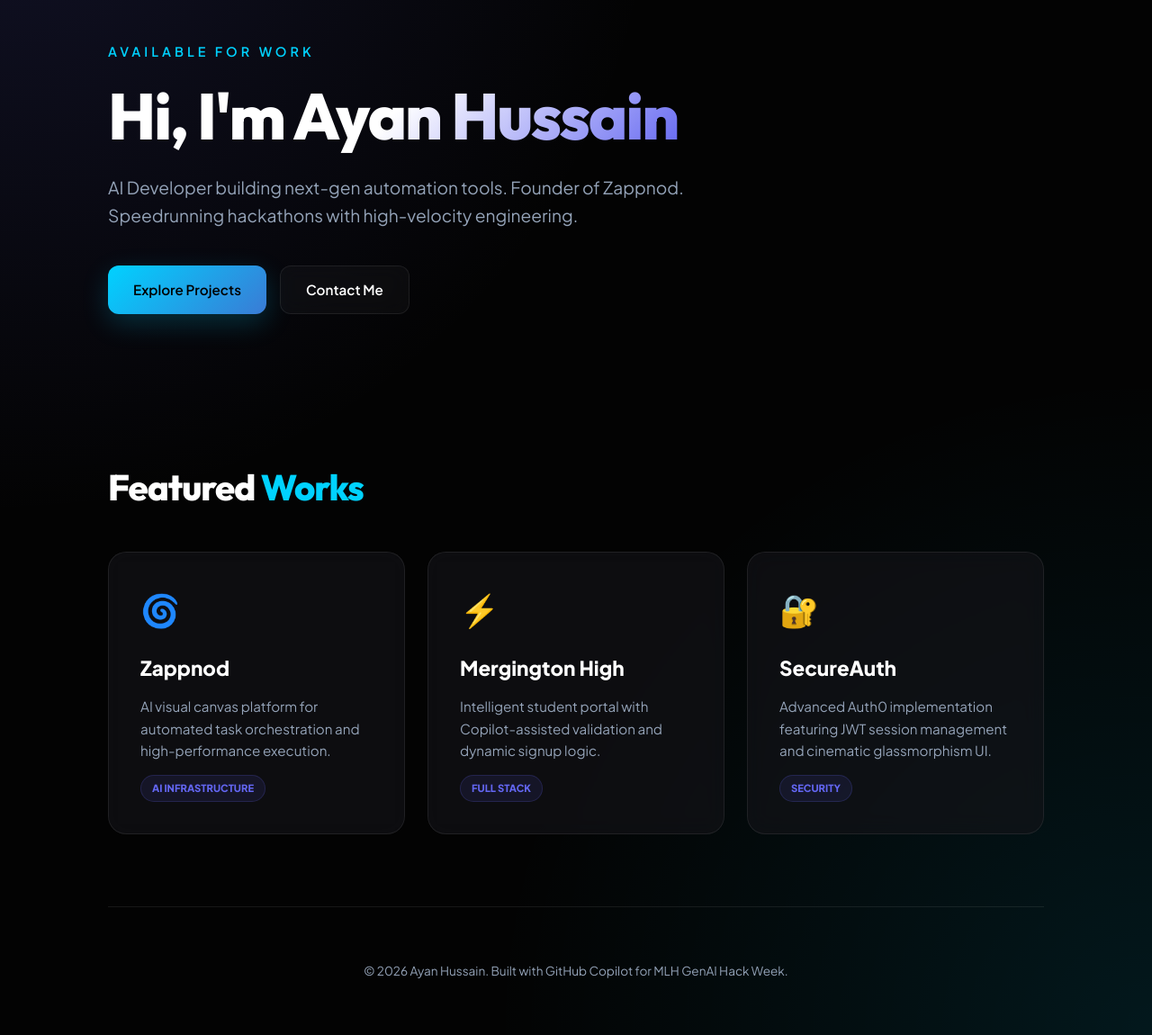
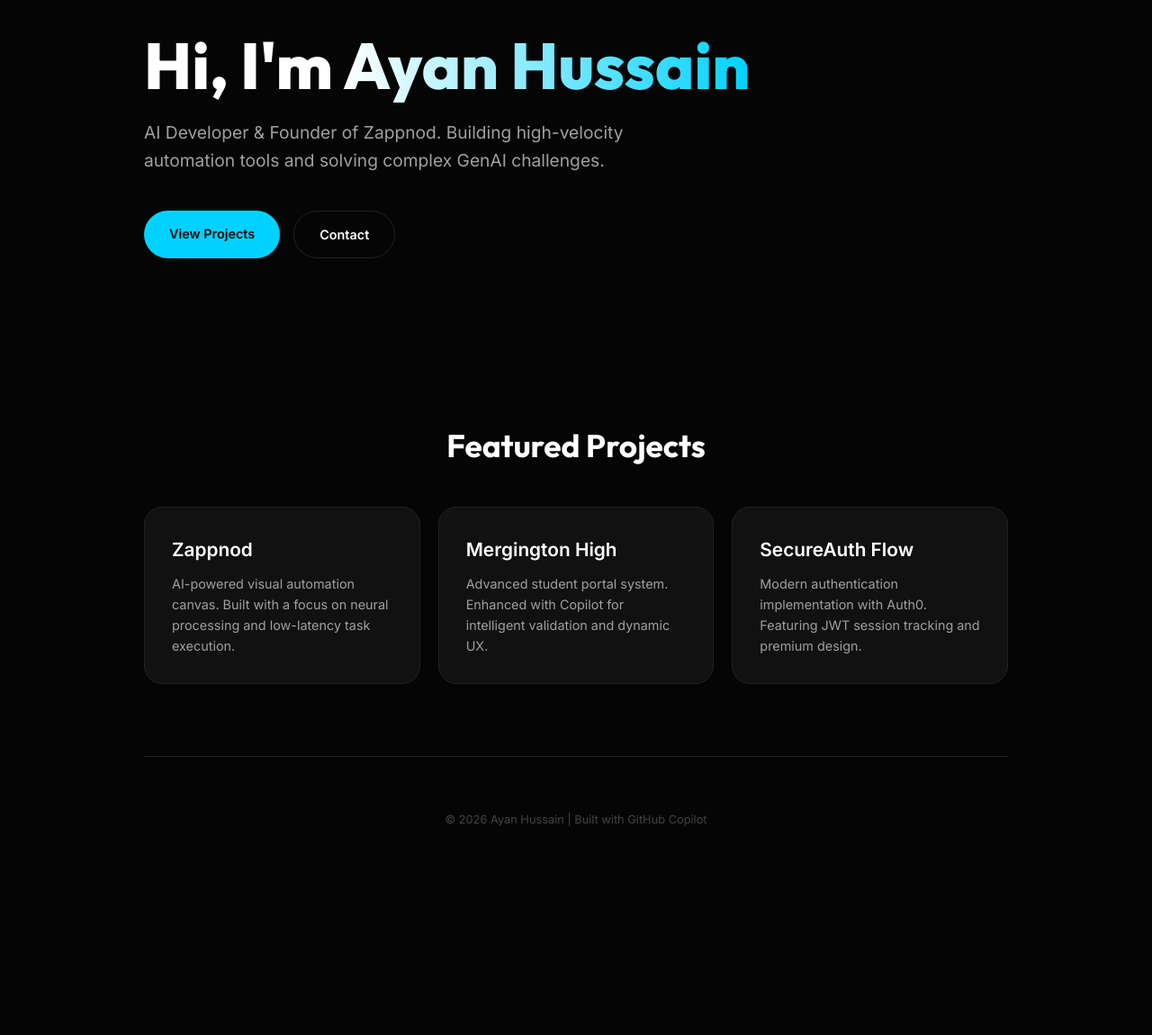
Before and after one commit to ayanlogix/copilot-simple-portfolio, a plain HTML site: page index.html in a window 1280 px wide. Shown: the part 160-1310 px from the top of the page at 90% size. After the commit the page ends 1142 px from the top, so only its background shows below. Drawn offline with Linux system fonts and the light colour scheme.

Commit message:
Final bulletproof layout fix

```diff
--- a/index.html
+++ b/index.html
@@ -3,184 +3,134 @@
 <head>
     <meta charset="UTF-8">
     <meta name="viewport" content="width=device-width, initial-scale=1.0">
-    <title>Ayan Hussain | AI Developer Portfolio</title>
-    <link href="https://fonts.googleapis.com/css2?family=Outfit:wght@300;400;600;800&family=Plus+Jakarta+Sans:wght@300;400;600;800&display=swap" rel="stylesheet">
+    <title>Ayan Hussain | AI Developer</title>
+    <link href="https://fonts.googleapis.com/css2?family=Outfit:wght@400;700;800&family=Inter:wght@400;600&display=swap" rel="stylesheet">
     <style>
         :root {
-            --bg: #030303;
-            --card-bg: rgba(20, 20, 25, 0.6);
+            --bg: #050505;
             --primary: #00d2ff;
             --secondary: #3a7bd5;
-            --accent: #6366f1;
             --text: #ffffff;
-            --text-dim: #94a3b8;
-            --glass: rgba(255, 255, 255, 0.03);
-            --border: rgba(255, 255, 255, 0.08);
+            --text-dim: #a0a0a0;
+            --card: #111111;
+            --border: #222222;
         }
 
         * { margin: 0; padding: 0; box-sizing: border-box; }
 
         body {
-            font-family: 'Plus Jakarta Sans', sans-serif;
-            background-color: var(--bg);
-            background-image:
-                radial-gradient(circle at 0% 0%, rgba(99, 102, 241, 0.15) 0%, transparent 40%),
-                radial-gradient(circle at 100% 100%, rgba(0, 210, 255, 0.1) 0%, transparent 40%);
+            font-family: 'Inter', sans-serif;
+            background: var(--bg);
             color: var(--text);
             line-height: 1.6;
-            overflow-x: hidden;
             min-height: 100vh;
         }
 
-        .container { max-width: 1100px; margin: 0 auto; padding: 0 30px; }
+        .container {
+            max-width: 1000px;
+            margin: 0 auto;
+            padding: 0 20px;
+        }
 
+        /* FIX: Increased padding and clear separation */
         nav {
-            padding: 30px 0;
+            padding: 40px 0;
             display: flex;
             justify-content: space-between;
             align-items: center;
-            position: relative;
-            z-index: 100;
         }
 
         .logo {
             font-family: 'Outfit', sans-serif;
             font-weight: 800;
-            font-size: 1.8rem;
-            background: linear-gradient(to right, var(--primary), var(--secondary));
-            -webkit-background-clip: text;
-            -webkit-text-fill-color: transparent;
+            font-size: 1.5rem;
+            color: var(--primary);
             letter-spacing: -1px;
         }
 
+        /* FIX: Massive top margin to prevent overlap with logo */
         header {
-            padding: 100px 0 80px;
-            position: relative;
-        }
-
-        .hero-content { max-width: 800px; }
-
-        .hero-label {
-            font-size: 0.9rem;
-            font-weight: 600;
-            color: var(--primary);
-            text-transform: uppercase;
-            letter-spacing: 4px;
-            margin-bottom: 20px;
-            display: block;
+            padding: 60px 0 100px;
         }
 
         h1 {
             font-family: 'Outfit', sans-serif;
-            font-size: clamp(2.5rem, 7vw, 4.5rem);
+            font-size: clamp(2.5rem, 8vw, 4.5rem);
             font-weight: 800;
             line-height: 1.1;
-            margin-bottom: 25px;
-            letter-spacing: -2px;
+            margin-bottom: 20px;
         }
 
-        .gradient-text {
-            background: linear-gradient(135deg, #fff 30%, #6366f1 100%);
+        .gradient {
+            background: linear-gradient(to right, #fff, var(--primary));
             -webkit-background-clip: text;
             -webkit-text-fill-color: transparent;
         }
 
-        .hero-desc {
+        .desc {
             font-size: 1.2rem;
             color: var(--text-dim);
+            max-width: 600px;
             margin-bottom: 40px;
-            max-width: 650px;
         }
 
-        .btn-group { display: flex; gap: 15px; flex-wrap: wrap; }
+        .btn-group { display: flex; gap: 15px; }
 
         .btn {
             padding: 14px 28px;
-            border-radius: 12px;
-            font-weight: 600;
+            border-radius: 100px;
+            font-weight: 700;
             text-decoration: none;
-            transition: all 0.3s cubic-bezier(0.4, 0, 0.2, 1);
-            display: inline-flex;
-            align-items: center;
-            gap: 10px;
-            font-size: 0.95rem;
+            transition: 0.3s;
+            font-size: 0.9rem;
         }
 
-        .btn-primary {
-            background: linear-gradient(135deg, var(--primary), var(--secondary));
+        .btn-p {
+            background: var(--primary);
             color: #000;
-            box-shadow: 0 10px 30px rgba(0, 210, 255, 0.2);
         }
 
-        .btn-primary:hover {
-            transform: translateY(-3px);
-            box-shadow: 0 15px 40px rgba(0, 210, 255, 0.3);
+        .btn-o {
+            border: 1px solid var(--border);
+            color: #fff;
         }
 
-        .btn-outline {
-            border: 1px solid var(--border);
-            color: var(--text);
-            background: var(--glass);
-            backdrop-filter: blur(10px);
-        }
-
-        .btn-outline:hover {
-            background: rgba(255, 255, 255, 0.08);
-            border-color: var(--primary);
-            transform: translateY(-3px);
-        }
+        .btn:hover { transform: translateY(-3px); opacity: 0.9; }
 
         section { padding: 80px 0; }
 
         h2 {
             font-family: 'Outfit', sans-serif;
-            font-size: 2.5rem;
-            font-weight: 800;
-            letter-spacing: -1px;
+            font-size: 2.2rem;
             margin-bottom: 40px;
+            text-align: center;
         }
 
         .grid {
             display: grid;
-            grid-template-columns: repeat(auto-fit, minmax(320px, 1fr));
-            gap: 25px;
+            grid-template-columns: repeat(auto-fit, minmax(300px, 1fr));
+            gap: 20px;
         }
 
         .card {
-            background: var(--card-bg);
+            background: var(--card);
             border: 1px solid var(--border);
+            padding: 30px;
             border-radius: 20px;
-            padding: 35px;
-            transition: all 0.4s ease;
-            backdrop-filter: blur(12px);
+            transition: 0.3s;
         }
 
-        .card:hover {
-            transform: translateY(-8px);
-            border-color: rgba(0, 210, 255, 0.3);
-            background: rgba(30, 30, 40, 0.6);
-        }
+        .card:hover { border-color: var(--primary); transform: translateY(-5px); }
 
-        .card-icon { font-size: 2.2rem; margin-bottom: 20px; display: block; }
-        .card h3 { font-size: 1.4rem; margin-bottom: 12px; }
-        .card p { color: var(--text-dim); font-size: 0.95rem; line-height: 1.6; }
+        .card h3 { font-size: 1.3rem; margin-bottom: 10px; }
+        .card p { color: var(--text-dim); font-size: 0.9rem; }
 
-        .tag {
-            display: inline-block;
-            padding: 5px 12px;
-            background: rgba(99, 102, 241, 0.1);
-            color: var(--accent);
-            border-radius: 100px;
-            font-size: 0.7rem;
-            font-weight: 700;
-            margin-top: 15px;
-            border: 1px solid rgba(99, 102, 241, 0.2);
-        }
-
-        @media (max-width: 768px) {
-            header { padding: 60px 0; }
-            h1 { font-size: 2.8rem; }
-            .grid { grid-template-columns: 1fr; }
+        footer {
+            text-align: center;
+            padding: 60px 0;
+            border-top: 1px solid var(--border);
+            color: #444;
+            font-size: 0.8rem;
         }
     </style>
 </head>
@@ -188,49 +138,38 @@
     <div class="container">
         <nav>
             <div class="logo">AH.</div>
-            <a href="https://github.com/ayanlogix" class="btn btn-outline" style="padding: 8px 16px; font-size: 0.85rem;">GitHub</a>
+            <a href="https://github.com/ayanlogix" class="btn btn-o">GitHub</a>
         </nav>
 
         <header>
-            <div class="hero-content">
-                <span class="hero-label">Available for Work</span>
-                <h1>Hi, I'm <span class="gradient-text">Ayan Hussain</span></h1>
-                <p class="hero-desc">
-                    AI Developer building next-gen automation tools. Founder of Zappnod. Speedrunning hackathons with high-velocity engineering.
-                </p>
-                <div class="btn-group">
-                    <a href="#projects" class="btn btn-primary">Explore Projects</a>
-                    <a href="mailto:logix.ayan@gmail.com" class="btn btn-outline">Contact Me</a>
-                </div>
+            <h1>Hi, I'm <span class="gradient">Ayan Hussain</span></h1>
+            <p class="desc">AI Developer & Founder of Zappnod. Building high-velocity automation tools and solving complex GenAI challenges.</p>
+            <div class="btn-group">
+                <a href="#work" class="btn btn-p">View Projects</a>
+                <a href="mailto:logix.ayan@gmail.com" class="btn btn-o">Contact</a>
             </div>
         </header>
 
-        <section id="projects">
-            <h2>Featured <span style="color: var(--primary)">Works</span></h2>
+        <section id="work">
+            <h2>Featured Projects</h2>
             <div class="grid">
                 <div class="card">
-                    <span class="card-icon">🌀</span>
                     <h3>Zappnod</h3>
-                    <p>AI visual canvas platform for automated task orchestration and high-performance execution.</p>
-                    <span class="tag">AI INFRASTRUCTURE</span>
+                    <p>AI-powered visual automation canvas. Built with a focus on neural processing and low-latency task execution.</p>
                 </div>
                 <div class="card">
-                    <span class="card-icon">⚡</span>
                     <h3>Mergington High</h3>
-                    <p>Intelligent student portal with Copilot-assisted validation and dynamic signup logic.</p>
-                    <span class="tag">FULL STACK</span>
+                    <p>Advanced student portal system. Enhanced with Copilot for intelligent validation and dynamic UX.</p>
                 </div>
                 <div class="card">
-                    <span class="card-icon">🔐</span>
-                    <h3>SecureAuth</h3>
-                    <p>Advanced Auth0 implementation featuring JWT session management and cinematic glassmorphism UI.</p>
-                    <span class="tag">SECURITY</span>
+                    <h3>SecureAuth Flow</h3>
+                    <p>Modern authentication implementation with Auth0. Featuring JWT session tracking and premium design.</p>
                 </div>
             </div>
         </section>
 
-        <footer style="padding: 60px 0; border-top: 1px solid var(--border); text-align: center; color: var(--text-dim); font-size: 0.85rem;">
-            <p>&copy; 2026 Ayan Hussain. Built with GitHub Copilot for MLH GenAI Hack Week.</p>
+        <footer>
+            &copy; 2026 Ayan Hussain | Built with GitHub Copilot
         </footer>
     </div>
 </body>
```
